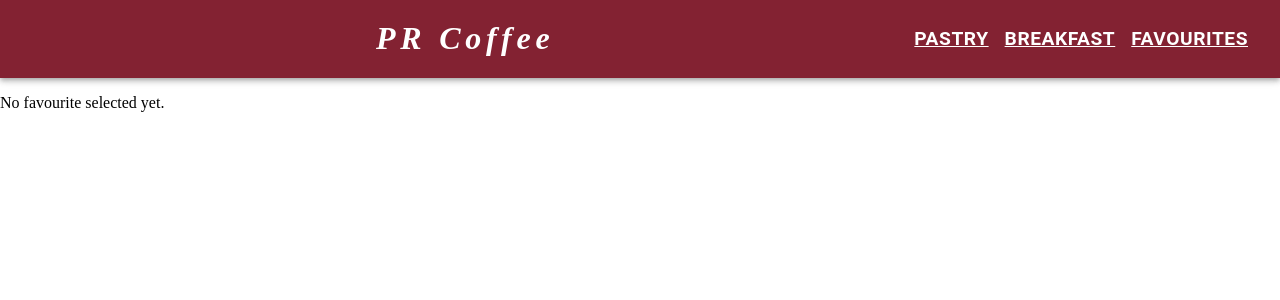
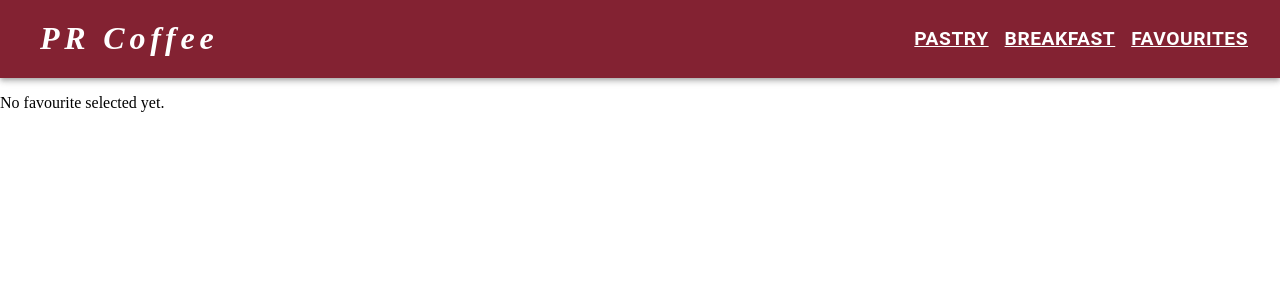
Before and after one commit to Svpriyaa2808/coffeeshop_mui_assignment, a Next.js app: page /favourites in a window 1280 px wide. Shown: the top 300 px of the page. Built offline with nearby package versions, Linux system fonts and the light colour scheme; some icons are missing; what @mui/material-nextjs would draw is missing.

Commit message:
aligning fav page and header

```diff
--- a/src/components/FavouriteDisplay/index.tsx
+++ b/src/components/FavouriteDisplay/index.tsx
@@ -34,6 +34,10 @@ export default function RecipeReviewCard({favourite}: FavouriteProp) {
         justifyContent:"center" }}
         elevation={12}>
       <CardHeader
+        sx={{
+            color: "#832232",
+            fontStyle:"italic"
+        }}
         title={favourite.name}
       />
       <CardMedia
@@ -43,7 +47,9 @@ export default function RecipeReviewCard({favourite}: FavouriteProp) {
         alt={favourite.name}
       />
       <CardContent>
-        <Typography variant="body2" sx={{ color: 'text.secondary' }}>
+        <Typography variant="body2" sx={{ color:"black" ,
+            fontSize:"20px",
+        }}>
          {favourite.description}
         </Typography>
       </CardContent>
--- a/src/components/Header/index.tsx
+++ b/src/components/Header/index.tsx
@@ -43,7 +43,7 @@ function ResponsiveAppBar() {
             href="/"
             sx={{
                 flexGrow:1,
-                justifyContent:"center",
+                justifyContent:"flex-start",
                 display: { xs: 'none', md: 'flex' },
                 fontFamily: "Almendra" ,
                 fontWeight: "bold",
```
